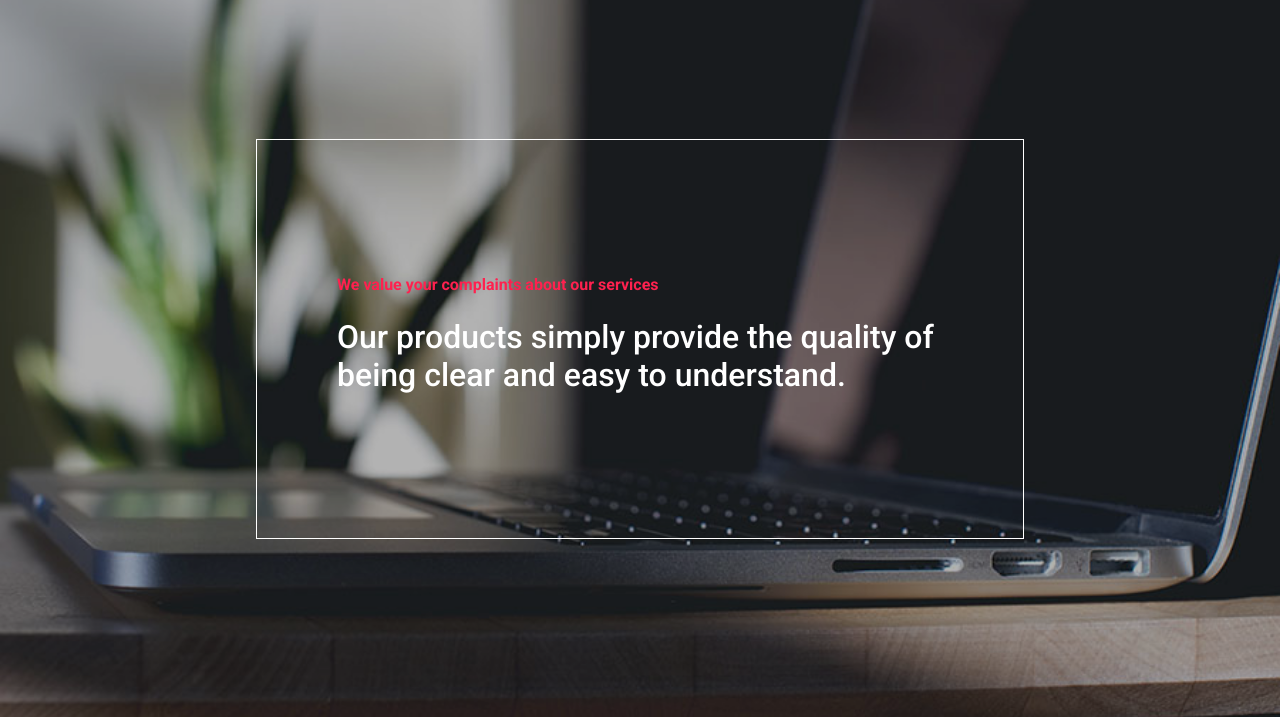
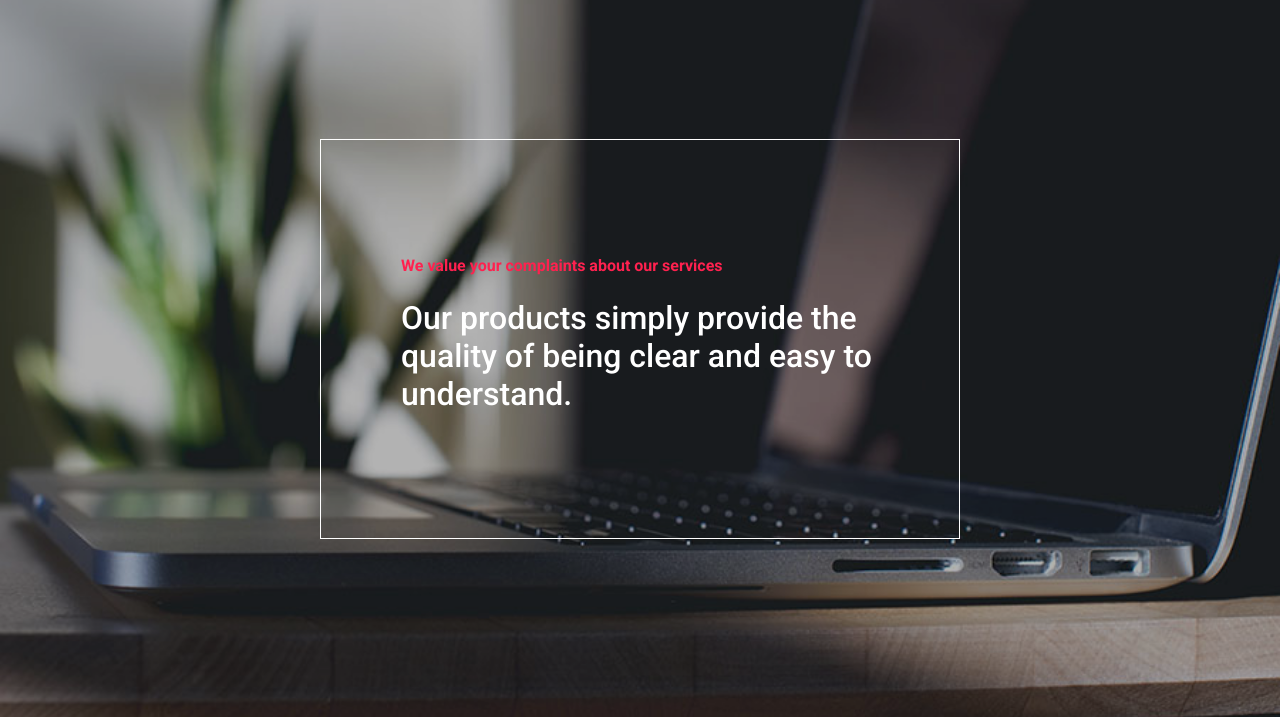
Before and after one commit to SidhantSIDHANT/nicePage-Studio-website, a website: page index.html in a window 1280 px wide. Shown: the part 4380-5097 px from the top of the page. Drawn offline with nearby package versions, Linux system fonts and the light colour scheme.

```diff
--- a/assets/css/mediaquery.css
+++ b/assets/css/mediaquery.css
@@ -18,6 +18,9 @@
     .cus-card-section-2 .card-body {
         min-height: 12rem;
     }
+
+
+
 }
 
 @media all and (max-width : 371px) {
@@ -91,10 +94,6 @@
         margin-bottom: 10px;
     }
 
-    .outproducts-box {
-        width: 60%;
-    }
-
     .digitalExperience-section-7 .qulity,
     .digitalExperience-section-7 .speed {
         position: absolute;
--- a/assets/css/style.css
+++ b/assets/css/style.css
@@ -143,15 +143,13 @@
 
 section.ourProducts-section-8 .outproducts-box {
     min-height: 50%;
-    width: 60%;
+    width: 50%;
     position: absolute;
-    top: 25%;
-    left: 20%;
+    transform: translate(50%,50%);
     border: 1px solid white;
     z-index: 5555;
     display: flex;
     justify-content: center;
-    /* align-items: center; */
     flex-direction: column;
 }
 
```
